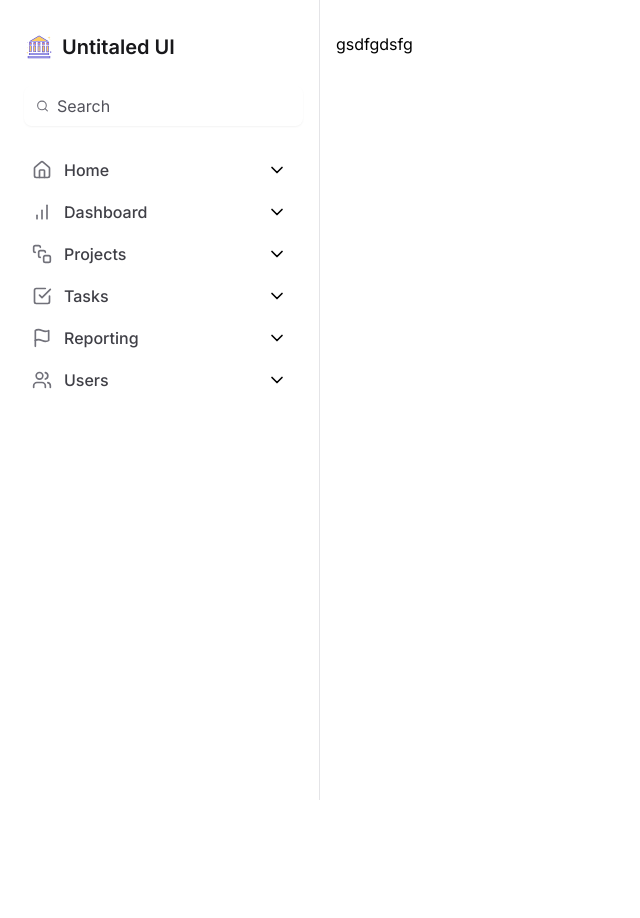
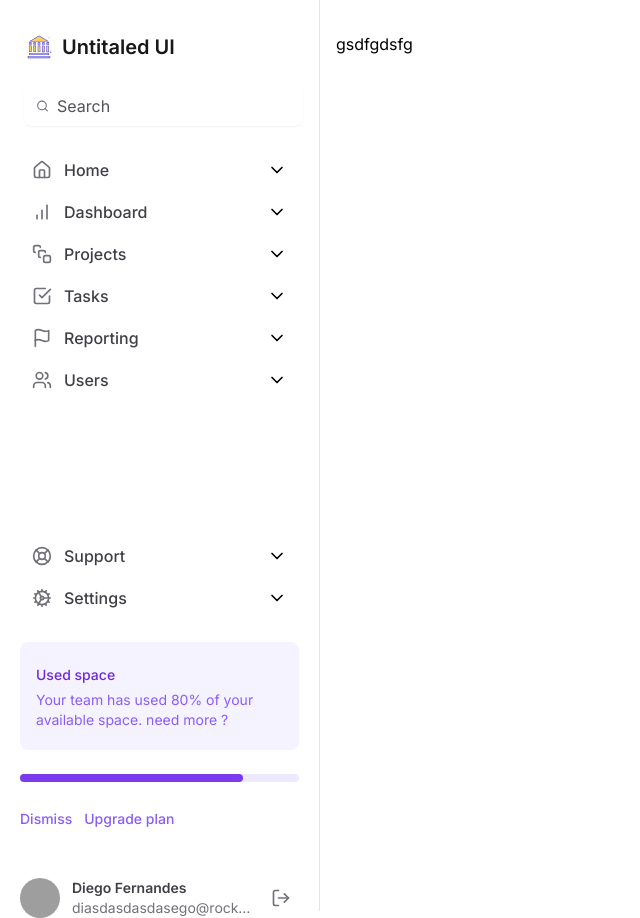
Before and after one commit to HenriqueCarniell/dashboard-tailwind, a Next.js app: page / in a window 1280 px wide. Shown: the whole page, without its empty margins (0-640 px from the left). Before the commit the page ends 800 px from the top, so only its background shows below. Built offline with nearby package versions, Linux system fonts and the light colour scheme; grey boxes are pictures that could not be loaded.

Commit message:
fazendo os inputs

```diff
--- /dev/null
+++ b/src/components/Sidebar/Profile.tsx
@@ -0,0 +1,23 @@
+import { LogOut } from "lucide-react";
+
+function Profile() {
+    return (
+        <div className="grid items-center gap-3 grid-cols-profile">
+            <img src="https://github.com/diego3g.png" alt="" className="h-10 w-10 rounded-full" />
+
+            <div className="flex flex-col truncate">
+                <span className="text-sm font-semibold text-zinc-700">
+                    Diego Fernandes
+                </span>
+                <span className="truncate text-sm text-zinc-500">
+                    diasdasdasdasego@rocketseat.com.br
+                </span>
+            </div>
+            <button type="button" className="ml-auto p-2 hover:bg-zinc-50">
+                <LogOut className="h-5 w-5 text-zinc-500" />
+            </button>
+        </div>
+    );
+}
+
+export default Profile;
--- /dev/null
+++ b/src/components/Sidebar/UsedSpaceWidget.tsx
@@ -0,0 +1,7 @@
+function UsedSpaceWidget() {
+    return (
+        <div></div>
+    );
+}
+
+export default UsedSpaceWidget;
--- a/src/components/Sidebar/mainNavigation/navitem.tsx
+++ b/src/components/Sidebar/navitem.tsx
@@ -7,16 +7,16 @@ export interface NavItemProps {
     icon: ElementType
 }
 
-function NavItem({titulo, icon: Icon}: NavItemProps) {
+function NavItem({ titulo, icon: Icon }: NavItemProps) {
     return (
         <nav className="space-y-0.5">
             <a href=''
-            className='flex group items-center justify-between gap-3 rounded px-3 py-2 hover:bg-violet-50'>
+                className='flex group items-center justify-between gap-3 rounded px-3 py-2 hover:bg-violet-50'>
                 <div className='flex items-center gap-3'>
                     <Icon className="h-5 w-5 text-zinc-500" />
                     <span className="font-medium text-zinc-700 group-hover:text-violet-500">{titulo}</span>
                 </div>
-                <ChevronDown className="h-5 w-5 text-zinc-480 group-hover:text-violet-300"/>
+                <ChevronDown className="h-5 w-5 text-zinc-480 group-hover:text-violet-300" />
             </a>
         </nav>
     )
--- a/src/components/Sidebar/sidebar.tsx
+++ b/src/components/Sidebar/sidebar.tsx
@@ -1,20 +1,54 @@
 import Logo from './logo'
-import { Search } from 'lucide-react'
-import MainNavigation from './mainNavigation/mainNavigation'
+import { BarChart, CheckSquare, Cog, Flag, Home, LifeBuoy, SquareStack, Users } from 'lucide-react'
+import NavItem from './navitem'
+import UsedSpaceWidget from './UsedSpaceWidget'
+import Profile from './Profile'
+import Input from '../input'
 
 function Sidebar() {
   return (
-    <aside className="space-y-6 border-r border-zinc-200 px-5 py-8">
+    <aside className="flex flex-col gap-6 border-r border-zinc-200 px-5 py-8">
       <Logo />
-      <div className="mx-1 flex w-full items-center gap-2 rounded-lg border-zinc-300 px-3 py-2 shadow-sm">
-        <Search className="h-5 w-5 text-zinc-500" />
-        <input
-          className="flex-1 border-0 bg-transparent p-0 text-zinc-900 placeholder-zinc-600"
-          placeholder="Search"
-        />
+
+      <Input />
+
+      <nav className="space-y-0.5">
+        <NavItem titulo="Home" icon={Home} />
+        <NavItem titulo="Dashboard" icon={BarChart} />
+        <NavItem titulo="Projects" icon={SquareStack} />
+        <NavItem titulo="Tasks" icon={CheckSquare} />
+        <NavItem titulo="Reporting" icon={Flag} />
+        <NavItem titulo="Users" icon={Users} />
+      </nav>
+
+      <div className="mt-28 flex flex-col gap-6">
+        <nav className='space-y-0.5'>
+          <NavItem titulo='Support' icon={LifeBuoy} />
+          <NavItem titulo='Settings' icon={Cog} />
+        </nav>
       </div>
 
-      <MainNavigation />
+      <div className='flex flex-col gap-4 rounded-lg bg-violet-50 px-4 py-5'>
+        <div className='space-y-1 '>
+          <span className='text-sm/5 font-medium text-violet-700'>Used space</span>
+          <p className='text-sm/5 text-violet-500 '>Your team has used 80% of your available space. need more ?</p>
+        </div>
+      </div>
+
+      <div className='h-2 rounded-full bg-violet-100'>
+        <div className='h-2 w-4/5 rounded-full bg-violet-600'></div>
+      </div>
+
+      <div className='space-x-3'>
+        <button type='button' className='text-sm font-medium text-violet-500 hover:text-violet-700'>Dismiss</button>
+        <button type='button' className='text-sm font-medium text-violet-500 hover:text-violet-700'>Upgrade plan</button>
+      </div>
+
+      <UsedSpaceWidget />
+
+      <div className='h-px bg'>
+        <Profile />
+      </div>
     </aside>
   )
 }
--- /dev/null
+++ b/src/components/input.tsx
@@ -0,0 +1,15 @@
+import { Search } from "lucide-react";
+
+function Input() {
+    return (
+        <div className="mx-1 flex w-full items-center gap-2 rounded-lg border-zinc-300 px-3 py-2 shadow-sm">
+            <Search className="h-5 w-5 text-zinc-500" />
+            <input
+                className="flex-1 border-0 bg-transparent p-0 text-zinc-900 placeholder-zinc-600"
+                placeholder="Search"
+            />
+        </div>
+    );
+}
+
+export default Input;
--- a/tailwind.config.ts
+++ b/tailwind.config.ts
@@ -6,6 +6,7 @@ const config: Config = {
     extend: {
       gridTemplateColumns: {
         app: 'minmax(18rem, 20rem) 1fr',
+        profile: 'max-content 1fr min-content'
       },
     },
   },
```
Also changed, not shown: src/components/Sidebar/mainNavigation.tsx (renamed from src/components/Sidebar/mainNavigation/mainNavigation.tsx).
